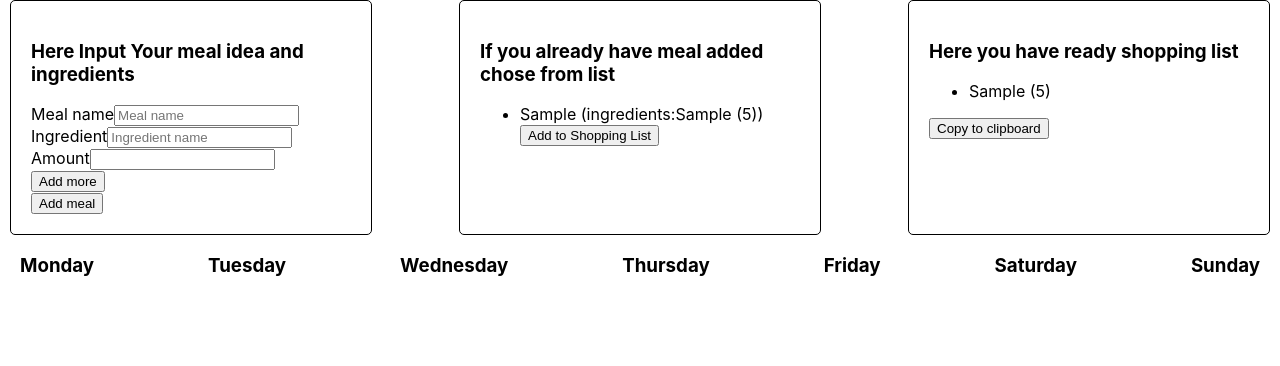
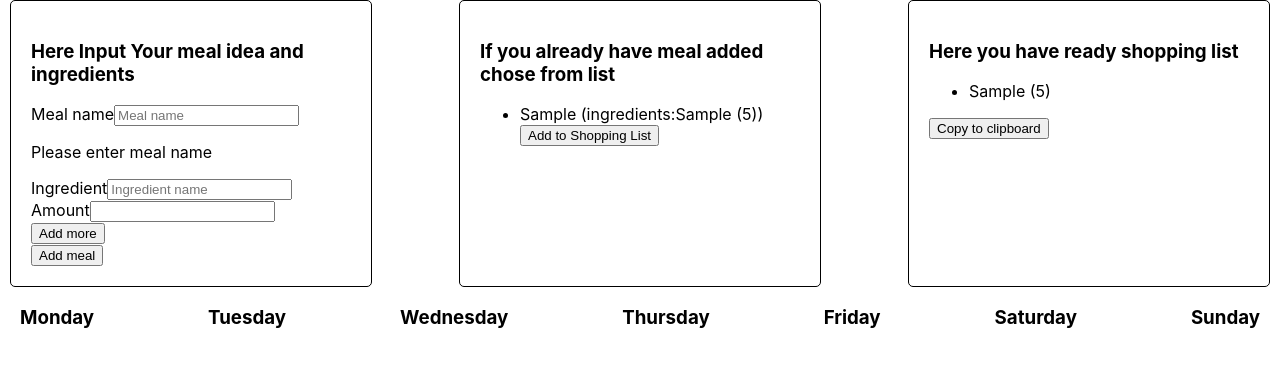
Before and after one commit to mpsujek/meals-and-groceries-planner, a React (Create React App) app: page / in a window 1280 px wide. Both pictures are taken after typing "Sample", "Sample", "5" into the empty fields and a click on the button "Add meal". Shown: the top 366 px of the page. Built offline with nearby package versions, Linux system fonts and the light colour scheme.

Commit message:
Added input validation and prevent of adding empty fields

```diff
--- a/src/App.js
+++ b/src/App.js
@@ -1,11 +1,10 @@
-import { useState, useEffect } from "react";
-import { v4 as uuidv4 } from "uuid";
+import { useState, useEffect } from 'react';
 
-import styled from "styled-components";
-import MealForm from "./components/MealForm";
-import MealsList from "./components/MealsList";
-import ShoppingList from "./components/ShoppingList";
-import WeekView from "./UI/WeekView";
+import styled from 'styled-components';
+import MealForm from './components/MealForm';
+import MealsList from './components/MealsList';
+import ShoppingList from './components/ShoppingList';
+import WeekView from './UI/WeekView';
 const MainWrapper = styled.div`
   padding: 0 10px;
   display: flex;
@@ -16,14 +15,14 @@ const MainWrapper = styled.div`
 
 function App() {
   const [mealsList, setMealsList] = useState(() => {
-    const saved = localStorage.getItem("mealsList");
+    const saved = localStorage.getItem('mealsList');
     const initialValue = JSON.parse(saved);
     return initialValue || [];
   });
-  const [mealName, setMealName] = useState("");
+  const [mealName, setMealName] = useState('');
   const ingredientsFieldsClearState = {
-    name: "",
-    amount: "",
+    name: '',
+    amount: '',
   };
   const [ingredientsFields, setIngredientsFields] = useState([
     ingredientsFieldsClearState,
@@ -31,7 +30,7 @@ function App() {
 
   const addMoreIngrediets = (event) => {
     event.preventDefault();
-    let newfield = { name: "", amount: "" };
+    let newfield = { name: '', amount: '' };
     setIngredientsFields([...ingredientsFields, newfield]);
   };
 
@@ -45,34 +44,27 @@ function App() {
     setMealName(event.target.value);
   };
 
-  const addMealHandler = (event) => {
-    event.preventDefault();
-    const newMeal = {
-      id: uuidv4(),
-      name: mealName,
-      ingredients: ingredientsFields,
-    };
-    const newMealList = [...mealsList, newMeal];
-    setMealsList(newMealList);
-    setMealName("");
-    setIngredientsFields([ingredientsFieldsClearState]);
+  const addToShoppingListHandler = () => {
+    console.log('item, clicked');
   };
-  const addToShoppingListHandler = () => {
-    console.log("item, clicked");
-  };
+
   useEffect(() => {
-    localStorage.setItem("mealsList", JSON.stringify(mealsList));
+    localStorage.setItem('mealsList', JSON.stringify(mealsList));
   }, [mealsList]);
 
   return (
     <MainWrapper>
       <MealForm
-        addMealHandler={addMealHandler}
         mealName={mealName}
+        setMealName={setMealName}
+        setMealsList={setMealsList}
+        mealsList={mealsList}
         handleMealNameChange={handleMealNameChange}
         ingredientsFields={ingredientsFields}
         handleIngredientChange={handleIngredientChange}
         addMoreIngrediets={addMoreIngrediets}
+        setIngredientsFields={setIngredientsFields}
+        ingredientsFieldsClearState={ingredientsFieldsClearState}
       />
       <MealsList
         mealsList={mealsList}
--- a/src/components/MealForm.js
+++ b/src/components/MealForm.js
@@ -1,15 +1,45 @@
-import React from "react";
-import Button from "../UI/Button";
-import { Wrapper } from "../UI/Wrapper";
+import React, { useState } from 'react';
+import { v4 as uuidv4 } from 'uuid';
+
+import Button from '../UI/Button';
+import { Wrapper } from '../UI/Wrapper';
 
 const MealForm = ({
-  addMealHandler,
   mealName,
   handleMealNameChange,
   ingredientsFields,
   handleIngredientChange,
   addMoreIngrediets,
+  setMealName,
+  setIngredientsFields,
+  setMealsList,
+  mealsList,
+  ingredientsFieldsClearState,
 }) => {
+  const [enteredMealNameTouched, setEnteredMealNameTouched] = useState(false);
+  const mealNameBlurHanlder = (event) => {
+    setEnteredMealNameTouched(true);
+  };
+  const mealInputIsValid = mealName.trim() !== '';
+  const mealNameInputIsValid = !mealInputIsValid && enteredMealNameTouched;
+
+  const addMealHandler = (event) => {
+    event.preventDefault();
+
+    if (mealNameInputIsValid) {
+      return;
+    }
+    const newMeal = {
+      id: uuidv4(),
+      name: mealName,
+      ingredients: ingredientsFields,
+    };
+
+    const newMealList = [...mealsList, newMeal];
+    setMealsList(newMealList);
+    setMealName('');
+    setIngredientsFields([ingredientsFieldsClearState]);
+  };
   return (
     <Wrapper>
       <h3>Here Input Your meal idea and ingredients</h3>
@@ -23,7 +53,9 @@ const MealForm = ({
             type='text'
             value={mealName}
             onChange={handleMealNameChange}
+            onBlur={mealNameBlurHanlder}
           />
+          {mealNameInputIsValid && <p>Please enter meal name</p>}
         </div>
         {ingredientsFields.map((ingredient, index) => {
           return (
```
